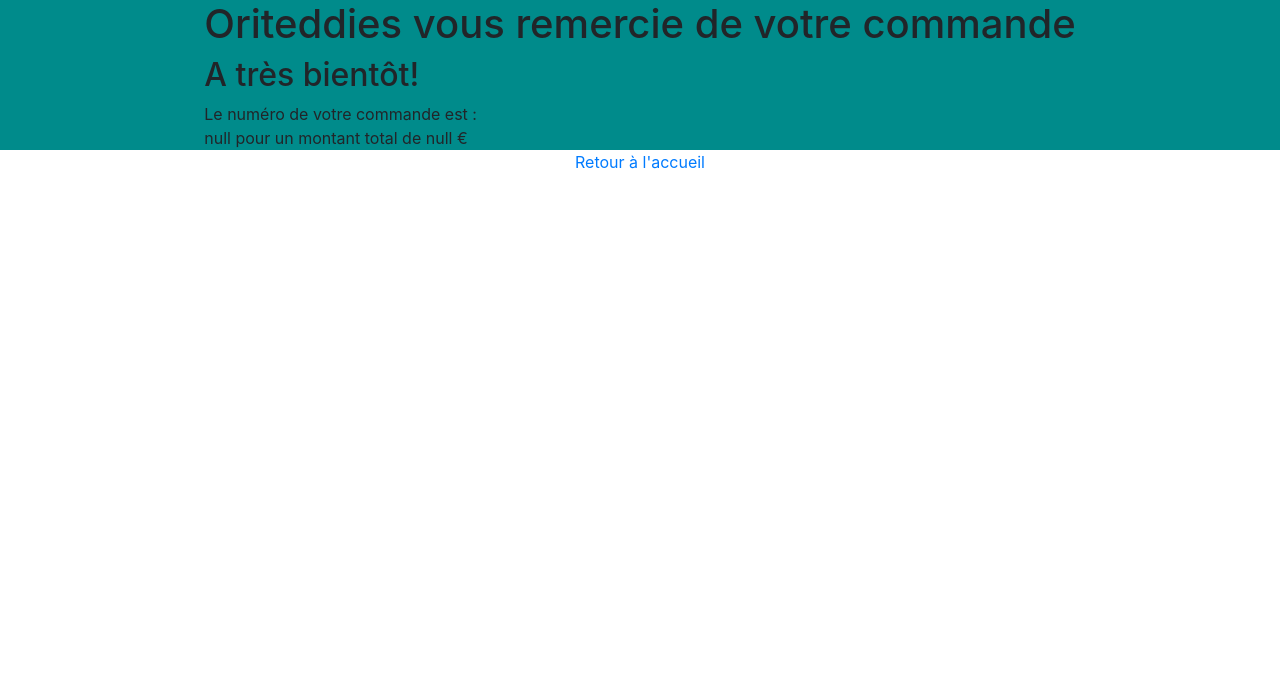
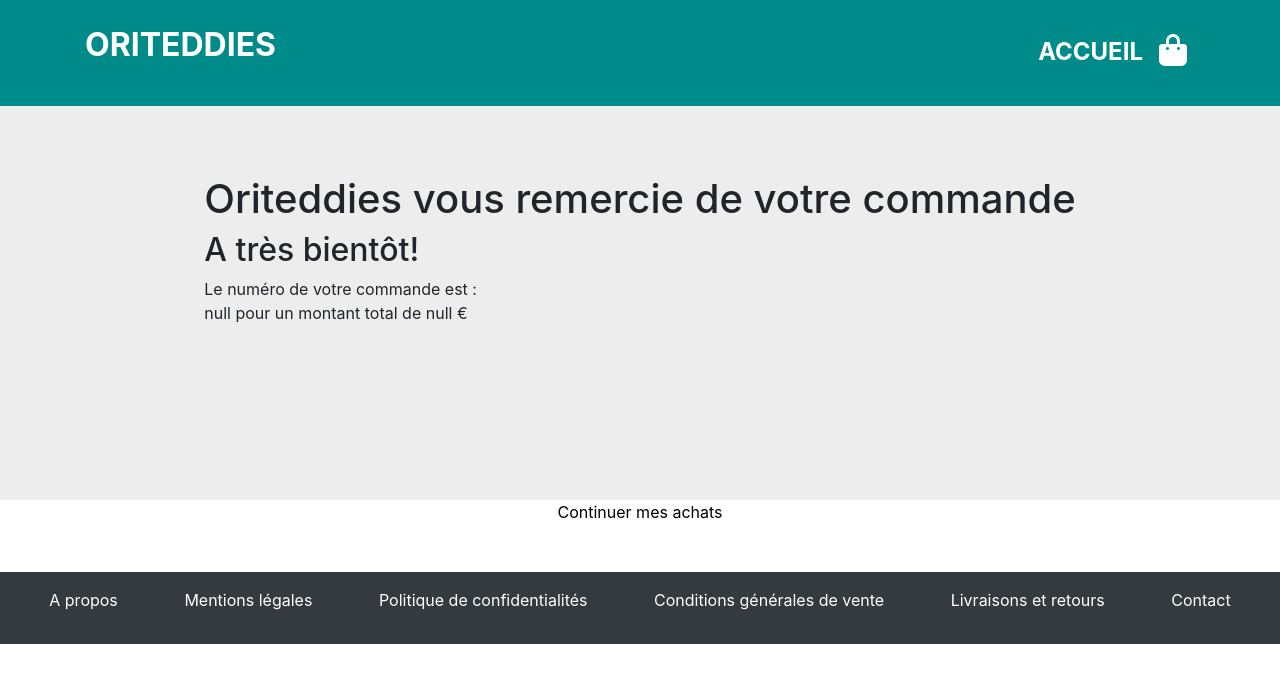
Before and after one commit to Korinne87/CorinneRoux_5_26012021, a website: page confirmation.html in a window 1280 px wide. Drawn offline with nearby package versions, Linux system fonts and the light colour scheme.

Commit message:
améliorations diverses

```diff
--- a/confirmation.html
+++ b/confirmation.html
@@ -10,6 +10,28 @@
         <title id="page-title"></title>
     </head>
     <body>
+        <nav class="navbar navbar-expand-lg navbar-dark navbar-custom fixed-top">
+            <div class="container">
+                <div class="navbar-brand">
+                    <p>Oriteddies</p>
+                </div>
+                <button class="navbar-toggler" type="button" data-toggle="collapse" data-target="#navbarResponsive"
+                aria-controls="navbarResponsive" aria-expanded="false" aria-label="Toogle Navigation">
+                <span class="navbar-toggler-icon"></span>
+            </button>
+                <div class="collapse navbar-collapse" id="navbarResponsive">
+                    <ul class="navbar-nav ml-auto">
+                        <li class="nav-item">
+                            <a class="nav-link" href="index.html">Accueil</a>
+                        </li>
+                        <li class="nav-item">
+                            <a class="nav-link" href="panier.html"><i class="fas fa-shopping-bag"></i><span id="product-count"></span>
+                            </a>
+                        </li>
+                    </ul>
+                </div>
+            </div>
+        </nav>
         <main>
             <section id="hero" class="d-flex flex-column align-items-center justify-content-center hero-confirmation">
                 <div class="hero-color-background"></div>
@@ -19,9 +41,18 @@
                     <div id="order-information-container" class="order-information-container"></div>
                 </div>
             </section>
-            <div id="confirmation-link" class="text-dark bg-white text-center"><a href="./index.html">Retour à l'accueil </a></div>
+            <div id="confirmation-link" class="text-dark bg-white text-center"><a href="./index.html">Continuer mes achats </a></div>
         </main>
-
+        <footer class="bg-dark mt-5 p-3">
+            <ul class="d-md-flex justify-content-around list-unstyled">
+               <li><a href="#" class="text-white">A propos</a></li>
+               <li><a href="#" class="text-white">Mentions légales</a></li>
+               <li><a href="#" class="text-white">Politique de confidentialités</a></li>
+               <li><a href="#" class="text-white">Conditions générales de vente</a></li>
+               <li><a href="#" class="text-white">Livraisons et retours</a></li>
+               <li><a href="mailto:contact@orinoco.com" class="text-white">Contact</a></li>
+           </ul>
+        </footer>
         <script src="https://stackpath.bootstrapcdn.com/bootstrap/5.0.0-alpha2/js/bootstrap.bundle.min.js"
         integrity="sha384-BOsAfwzjNJHrJ8cZidOg56tcQWfp6y72vEJ8xQ9w6Quywb24iOsW913URv1IS4GD" crossorigin="anonymous">
         </script>
--- a/css/style.css
+++ b/css/style.css
@@ -55,7 +55,7 @@
   }
 
   .form-control.error input {
-    border-color: #ffc107;
+    border-color: orange;
   }
 
 
@@ -98,7 +98,11 @@
   .form-control.error {
     justify-content: center;
   }
-
+/*panier*/
+.delete, .less, .plus {
+    cursor: pointer;
+    color: black;
+}
 
 /*page produit*/
 .product-page-container, .cart-page-container {
@@ -116,8 +120,13 @@
 /*page confirmation*/
 
 #hero {
-    background-color: darkcyan;
+    background-color: #EDEDED;
     top: 50px;
+    height: 500px;
+}
+
+#confirmation-link a {
+    color: black;
 }
 
 
@@ -127,6 +136,4 @@
 
 
 
-
-
 /*# sourceMappingURL=style.css.map */
--- a/js/nbreproduit.js
+++ b/js/nbreproduit.js
@@ -1,4 +1,4 @@
-////////////////////////comptabilisation nombre produits dans l barre de navigation///////////////////////////
+////////////////////////comptabilisation nombre produits dans la barre de navigation///////////////////////////
 let cart = JSON.parse(localStorage.getItem('currentCart'));
 
 let countPlaceholder = document.getElementById('product-count');
```
Also changed, not shown: index.html (+1 -1 lines).
